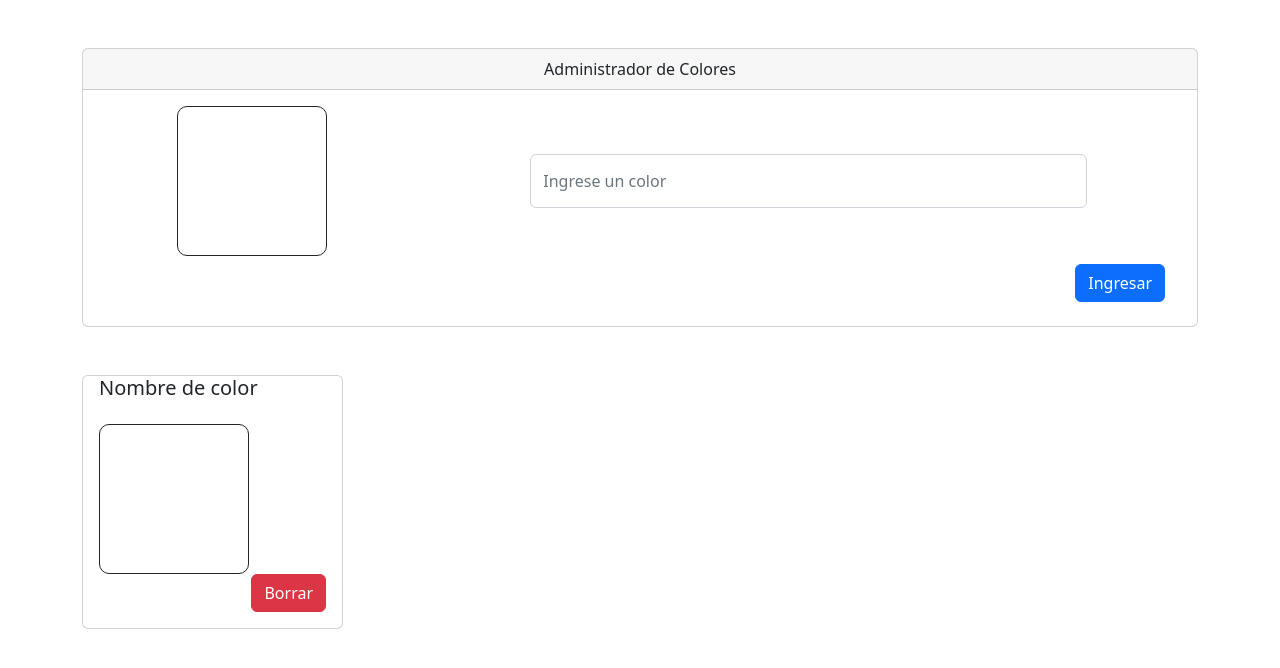
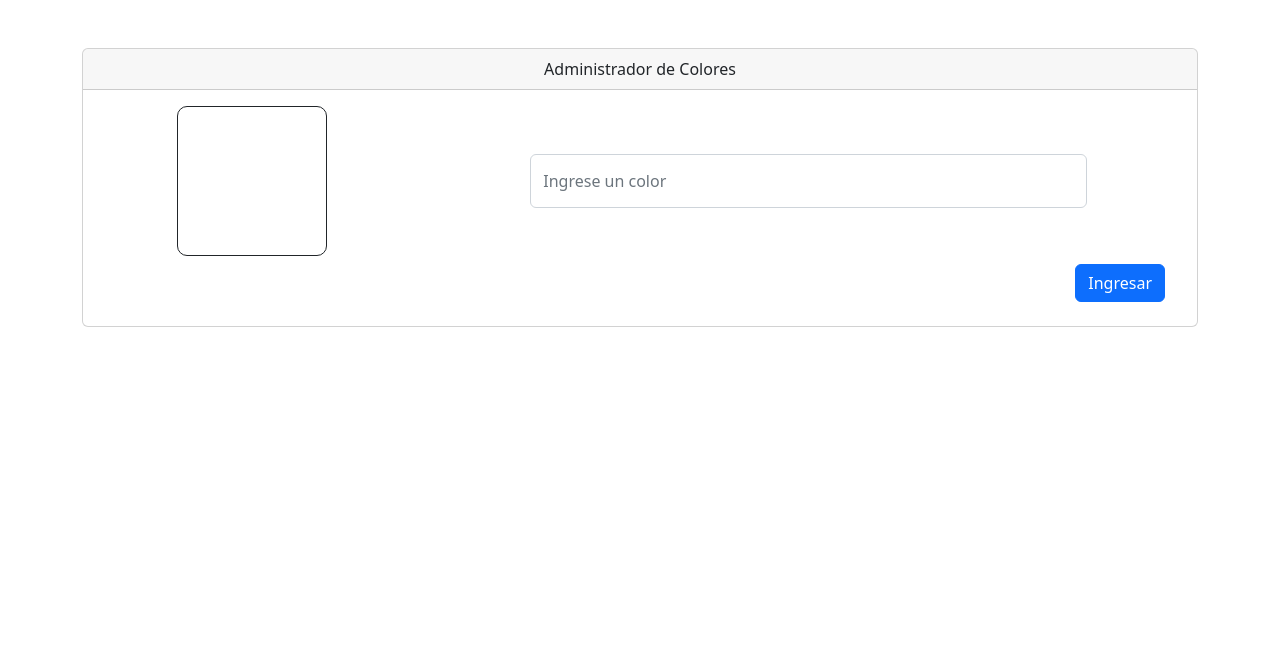
Before and after one commit to Alvaro-Gendo/ReactTP1EJ6, a React (Create React App) app: page / in a window 1280 px wide. Shown: the top 668 px of the page. Built offline with nearby package versions, Linux system fonts and the light colour scheme.

Commit message:
agregue la funcinalidad de guardar en LS, cargar y borrar colores

```diff
--- a/src/App.jsx
+++ b/src/App.jsx
@@ -1,14 +1,12 @@
 import { Container } from "react-bootstrap";
 import "bootstrap/dist/css/bootstrap.min.css"
 import Formulario from "./components/Formulario";
-import Colores from "./components/Colores";
 import "./style.css"
 
 function App() {
   return (
     <Container className="App mt-5">
       <Formulario/>
-      <Colores/>
     </Container>
   );
 }
--- a/src/components/Colores.jsx
+++ b/src/components/Colores.jsx
@@ -1,21 +1,11 @@
-import React from "react";
-import { Card, Button, Row, Col } from "react-bootstrap";
+import { Col } from "react-bootstrap";
+import ItemColor from "./ItemColor";
 
-const Colores = () => {
+const Colores = (props) => {
   return (
-      <Row className="d-flex mt-5">
-        <Col sm={12} md={6} lg={3}>
-          <Card>
-            <Card.Title className="mx-3">Nombre de color</Card.Title>
-            <Card.Body>
-              <div className="color"></div>
-              <div className="d-flex justify-content-end">
-                <Button variant="danger">Borrar</Button>
-              </div>
-            </Card.Body>
-          </Card>
-        </Col>
-      </Row>
+    <Col sm={12} md={4} lg={3}>
+      {props.arregloColor.map((color, posicion) => (<ItemColor key={posicion} nombreColor={color} borrarColor={props.borrarColor} />))}
+    </Col>
   );
 };
 
--- a/src/components/Formulario.jsx
+++ b/src/components/Formulario.jsx
@@ -1,14 +1,35 @@
-import React from "react";
+import { useEffect, useState } from "react";
 import { Button, Card, Col, Form, Row } from "react-bootstrap";
+import Colores from "./Colores";
 
 const Formulario = () => {
+  const colorLS = JSON.parse(localStorage.getItem("arregleColor")) || [];
+  const [color, setColor] = useState("");
+  const [arregloColor, setArregloColor] = useState(colorLS);
+
+  useEffect(()=>{
+    localStorage.setItem("arregleColor", JSON.stringify(arregloColor))
+  },[arregloColor])
+
+  const handleSubmit = (e) =>{
+    e.preventDefault();
+    setArregloColor([...arregloColor, color]);
+    setColor("")
+  }
+
+  const borrarColor = (nombre) => {
+    let modColor = arregloColor.filter((item) =>(item !== nombre));
+    setArregloColor(modColor)
+  }
+
   return (
+    <>
       <Card>
         <Card.Header className="text-center">
           Administrador de Colores
         </Card.Header>
         <Row>
-        <Form className="m-3">
+          <Form className="m-3" onSubmit={handleSubmit}>
             <Col>
               <Form.Group className="d-flex justify-content-around">
                 <Card className="color"></Card>
@@ -19,6 +40,8 @@ const Formulario = () => {
                   className="m-5 w-50"
                   minLength={4}
                   maxLength={10}
+                  onChange={(e) => setColor(e.target.value)}
+                  value={color}
                 ></Form.Control>
               </Form.Group>
             </Col>
@@ -30,6 +53,10 @@ const Formulario = () => {
           </Form>
         </Row>
       </Card>
+        <Row className="mt-3">
+          <Colores arregloColor={arregloColor} borrarColor={borrarColor}/>
+        </Row>
+    </>
   );
 };
 
--- /dev/null
+++ b/src/components/ItemColor.jsx
@@ -0,0 +1,19 @@
+import { Card, Button } from "react-bootstrap";
+
+const ItemColor = (props) => {
+  return (
+    <Card className="m-2">
+      <Card.Title className="mx-3">{props.nombreColor}</Card.Title>
+      <Card.Body>
+        <div className="color"></div>
+        <div className="d-flex justify-content-end">
+          <Button
+            variant="danger"
+            onClick={() => props.borrarColor(props.nombreColor)}>Borrar</Button>
+        </div>
+      </Card.Body>
+    </Card>
+  );
+};
+
+export default ItemColor;
```
Lines whose indentation alone changed are shown as unchanged.
